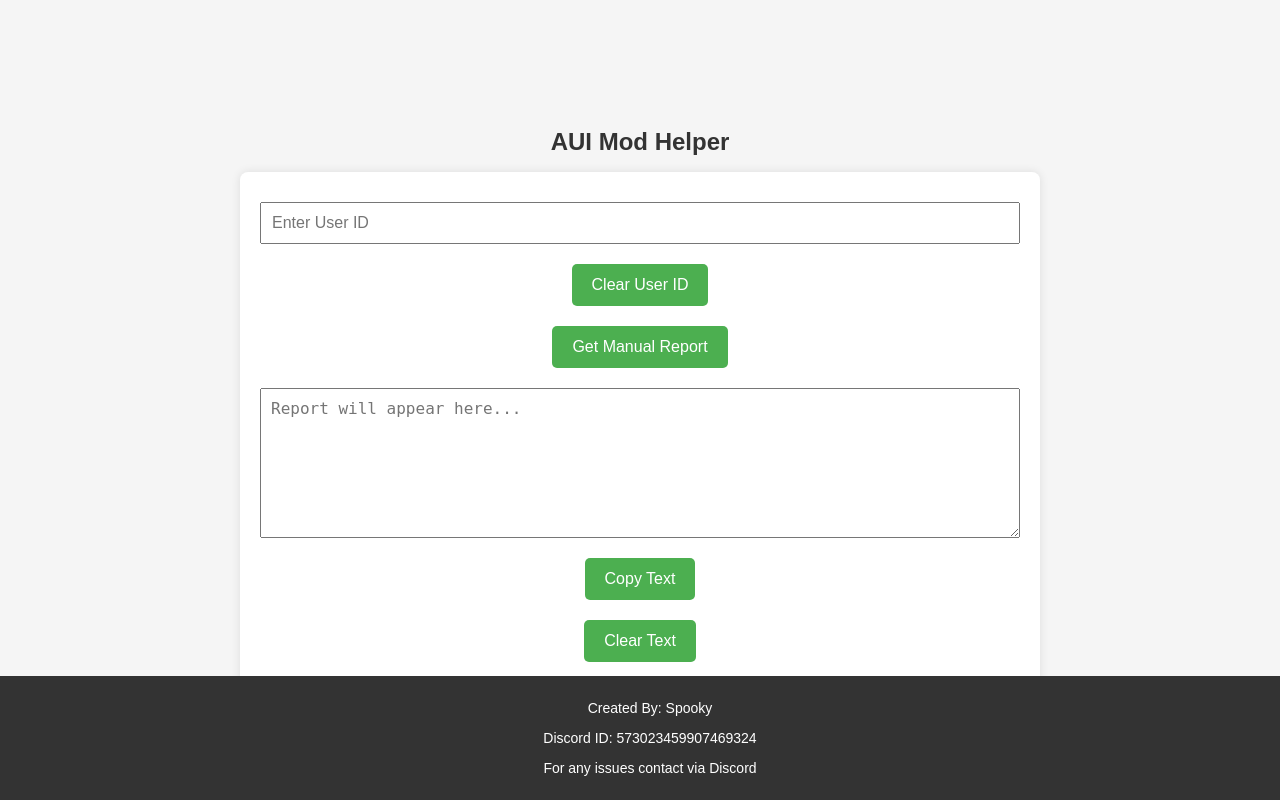
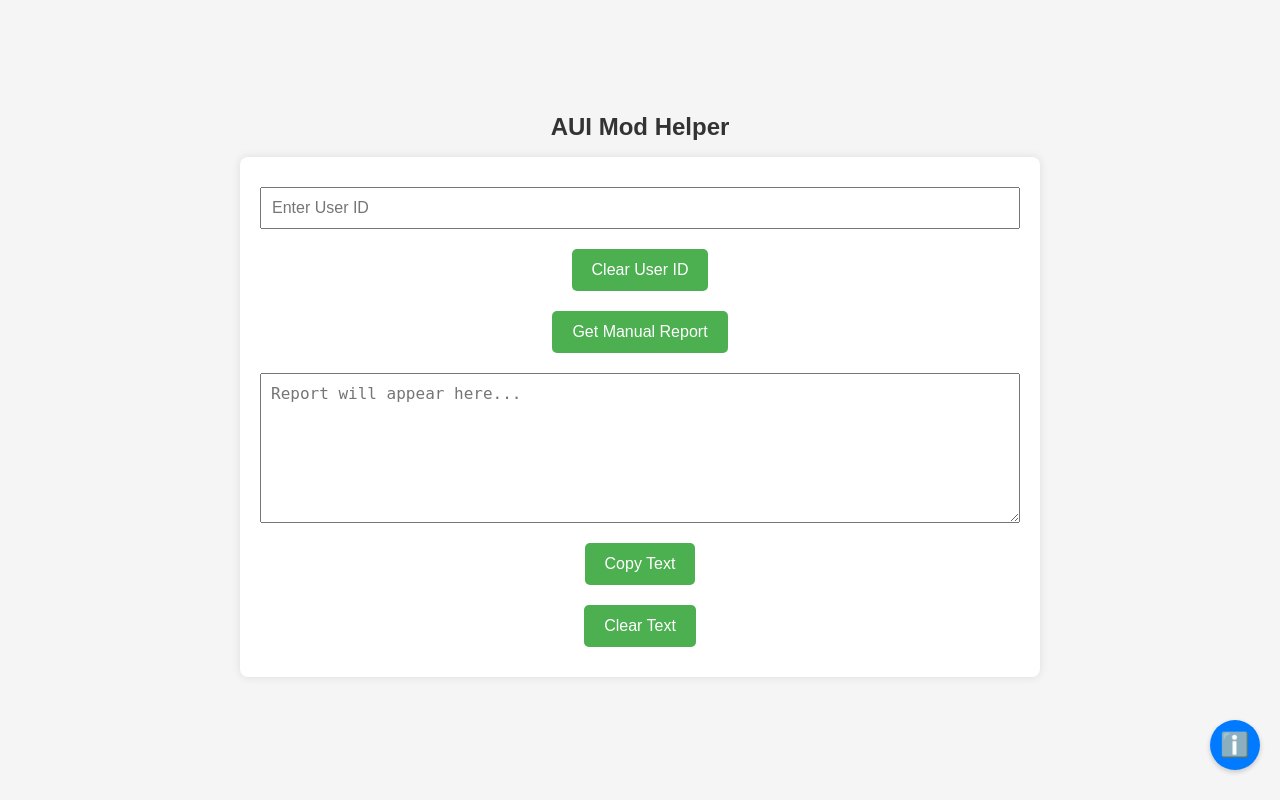
Before and after one commit to sunnycreado/AUI-Mod-Helper-v2, a Flask app: page / in a window 1280 px wide. Run offline with Flask 2, Linux system fonts and the light colour scheme.

Commit message:
Update report generation and implement UI improvements  - Reorder report fields to match specified requirements:   offence, reported by, action, advice, note, proof, rm - Fix issue with 'proofAdded' variable initialization - Simplify proof input in form and update submitReport function - Fix clear user ID button functionality - Enhance info button and modal display with improved design - Implement cache-busting techniques for fresh content loading  This commit addresses issues with form submission, improves the report generation process, enhances UI elements, and ensures that users always see the most up-to-date version of the site.
- Reorder report fields to match specified requirements:
  offence, reported by, action, advice, note, proof, rm
- Fix issue with 'proofAdded' variable initialization
- Simplify proof input in form and update submitReport function
- Fix clear user ID button functionality
- Enhance info button and modal display with improved design
- Implement cache-busting techniques for fresh content loading

This commit addresses issues with form submission, improves the report
generation process, enhances UI elements, and ensures that users always
see the most up-to-date version of the site.

```diff
--- a/static/styles.css
+++ b/static/styles.css
@@ -36,6 +36,7 @@ h1 {
     flex-direction: column;
     align-items: center;
     box-sizing: border-box;
+    margin-bottom: 30px; /* Adjust this value based on your footer's height */
 }
 
 input[type="text"], textarea {
@@ -75,16 +76,103 @@ textarea {
     height: 150px; /* Increases the default height of the textarea */
 }
 
-.footer {
+#infoButton {
+    position: fixed;
+    bottom: 20px;
+    right: 20px;
+    background-color: #007bff;
+    color: white;
+    border: none;
+    border-radius: 50%;
+    width: 50px;
+    height: 50px;
+    font-size: 24px;
+    cursor: pointer;
+    display: flex;
+    align-items: center;
+    justify-content: center;
+    z-index: 1000; /* Ensure it's above other elements */
+    box-shadow: 0 2px 5px rgba(0, 0, 0, 0.2);
+    transition: background-color 0.3s, transform 0.3s;
+}
+
+#infoButton:hover {
+    background-color: #0056b3;
+    transform: scale(1.1);
+}
+
+#footerModal {
+    display: none;
+    position: fixed;
+    z-index: 1001; /* Ensure it's above the info button */
+    left: 0;
+    top: 0;
     width: 100%;
-    background-color: #333;
-    color: white;
+    height: 100%;
+    overflow: auto;
+    background-color: rgba(0,0,0,0.4);
+    animation: fadeIn 0.3s;
+}
+
+@keyframes fadeIn {
+    from { opacity: 0; }
+    to { opacity: 1; }
+}
+
+#footerModal .modal-content {
+    background-color: #f8f9fa;
+    margin: 15% auto;
+    padding: 30px;
+    border: 1px solid #dee2e6;
+    width: 90%;
+    max-width: 500px;
+    border-radius: 8px;
+    box-shadow: 0 4px 6px rgba(0, 0, 0, 0.1);
+    position: relative;
+}
+
+#footerModal .modal-content h2 {
+    margin-top: 0;
+    color: #343a40;
+    font-size: 1.5em;
+    margin-bottom: 20px;
+    border-bottom: 2px solid #007bff;
+    padding-bottom: 10px;
+}
+
+#footerModal .modal-content p {
+    margin: 10px 0;
+    color: #495057;
+    line-height: 1.6;
+}
+
+#footerModal .modal-content strong {
+    color: #343a40;
+}
+
+#footerModal .modal-content .copyright {
+    margin-top: 20px;
+    font-size: 0.9em;
+    color: #6c757d;
     text-align: center;
-    padding: 10px;
-    font-size: 0.875rem; /* Responsive font size */
+}
+
+#footerModal .close {
+    color: #aaa;
+    float: right;
+    font-size: 28px;
+    font-weight: bold;
+    cursor: pointer;
     position: absolute;
-    bottom: 0;
-    left: 0;
+    top: 10px;
+    right: 15px;
+    transition: color 0.3s;
+}
+
+#footerModal .close:hover,
+#footerModal .close:focus {
+    color: #343a40;
+    text-decoration: none;
 }
 
 @media (max-width: 600px) {
@@ -104,8 +192,10 @@ textarea {
         font-size: 1.125rem; /* Readable font size */
     }
 
-    .modal-content {
+    #footerModal .modal-content {
         width: 95%; /* Full width for modal on small screens */
+        max-height: calc(100vh - 40px); /* Adjust based on your footer's height */
+        overflow-y: auto;
     }
 }
 
--- a/templates/index.html
+++ b/templates/index.html
@@ -5,6 +5,18 @@
     <meta name="viewport" content="width=device-width, initial-scale=1.0">
     <link rel="stylesheet" href="{{ url_for('static', filename='styles.css') }}">
     <title>AUI Mod Helper</title>
+    <meta http-equiv="Cache-Control" content="no-cache, no-store, must-revalidate">
+    <meta http-equiv="Pragma" content="no-cache">
+    <meta http-equiv="Expires" content="0">
+    <script>
+        // Force cache refresh on page load
+        window.onload = function() {
+            if(!window.location.hash) {
+                window.location = window.location + '#loaded';
+                window.location.reload();
+            }
+        }
+    </script>
 </head>
 <body>
     <div class="header">
@@ -17,7 +29,7 @@
         <textarea id="reportBox" rows="10" cols="50" placeholder="Report will appear here..."></textarea>
         <button onclick="copyText()">Copy Text</button>
         <button onclick="clearText()">Clear Text</button>
-        </div>
+    </div>
 
     <div id="popupForm" class="modal">
         <div class="modal-content">
@@ -39,7 +51,9 @@
             <textarea id="note" name="note" placeholder="Enter Note (Optional)"></textarea><br>
 
             <label for="proof">Proof:</label>
-            <textarea id="proof" name="proof" placeholder="Enter Proof (Optional)"></textarea><br>
+            <div id="proofSection">
+                <textarea id="proofInput" name="proof" placeholder="Enter proof details"></textarea>
+            </div>
 
             <label for="rm">RM:</label>
             <input type="text" id="rm" name="rm" placeholder="Enter ID (Optional)"><br>
@@ -49,12 +63,22 @@
         </div>
     </div>
 
-    <footer class="footer">
-        <p>Created By: Spooky</p>
-        <p>Discord ID: 573023459907469324</p>
-        <p>For any issues contact via Discord</p>
-    </footer>
+    <button id="infoButton">ℹ️</button>
 
-    <script src="{{ url_for('static', filename='script.js') }}"></script>
+    <div id="footerModal" class="modal">
+        <div class="modal-content">
+            <span class="close" onclick="closeFooterModal()">&times;</span>
+            <h2>About AUI Mod Helper</h2>
+            <div id="footerContent">
+                <p><strong>Version:</strong> 1.0.1</p>
+                <p><strong>Created by:</strong> Spooky</p>
+                <p><strong>Discord ID:</strong> 573023459907469324</p>
+                <p><strong>Contact:</strong> For any issues, please contact via Discord</p>
+                <p class="copyright">© 2024 AUI Mod Helper.</p>
+            </div>
+        </div>
+    </div>
+
+    <script src="{{ url_for('static', filename='script.js') }}?v={{ range(1, 10000) | random }}"></script>
 </body>
 </html>
```
Also changed, not shown: static/script.js (+68 -4 lines).
